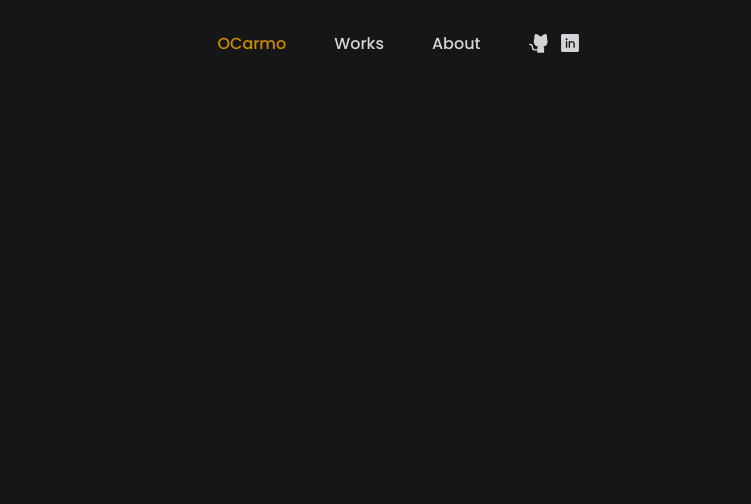
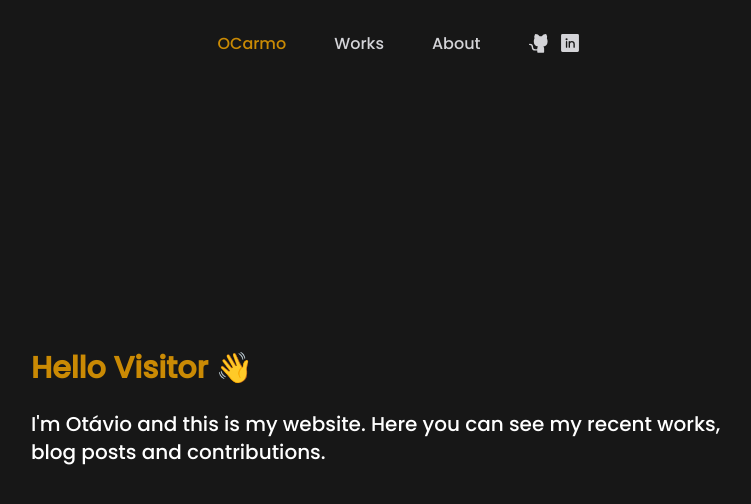
Before and after one commit to OtavioSC/website, a Next.js app: page / in a window 1280 px wide. Shown: the top 504 px of the page, without its empty margins (241-992 px from the left). Built offline with nearby package versions, Linux system fonts and the light colour scheme.

Commit message:
feat: Creating hero page

```diff
--- a/src/app/globals.css
+++ b/src/app/globals.css
@@ -8,15 +8,19 @@
   --background-end-rgb: 22, 22, 22;
 }
 
+html {
+  display: block;
+}
+
 body {
-  display: grid;
+  /* display: grid;
   place-items: center;
   grid-template-columns: 1fr;
   color: rgb(var(--foreground-rgb));
-  background: linear-gradient(
-      to bottom,
-      transparent,
-      rgb(var(--background-end-rgb))
-    )
-    rgb(var(--background-start-rgb));
+  background: rgb(var(--background-end-rgb)); */
+  @apply flex min-h-screen flex-col bg-neutral-900 text-white
 }
+
+section, footer {
+  @apply mx-auto max-w-3xl px-4;
+}
--- a/src/app/page.tsx
+++ b/src/app/page.tsx
@@ -2,6 +2,11 @@ import Image from "next/image";
 
 export default function Home() {
   return (
-    <main className="flex min-h-screen flex-col items-center justify-between w-full p-24"></main>
+    <main className="flex min-h-screen flex-col items-center justify-center w-full p-24">
+      <section className="pt-8 pb-6">
+        <h1 className="my-4 inline-block font-bold text-yellow-600 text-3xl">Hello Visitor 👋</h1>
+        <p className="my-2 text-xl">I'm Otávio and this is my website. Here you can see my recent works, blog posts and contributions.</p>
+      </section>
+    </main>
   );
 }
```
